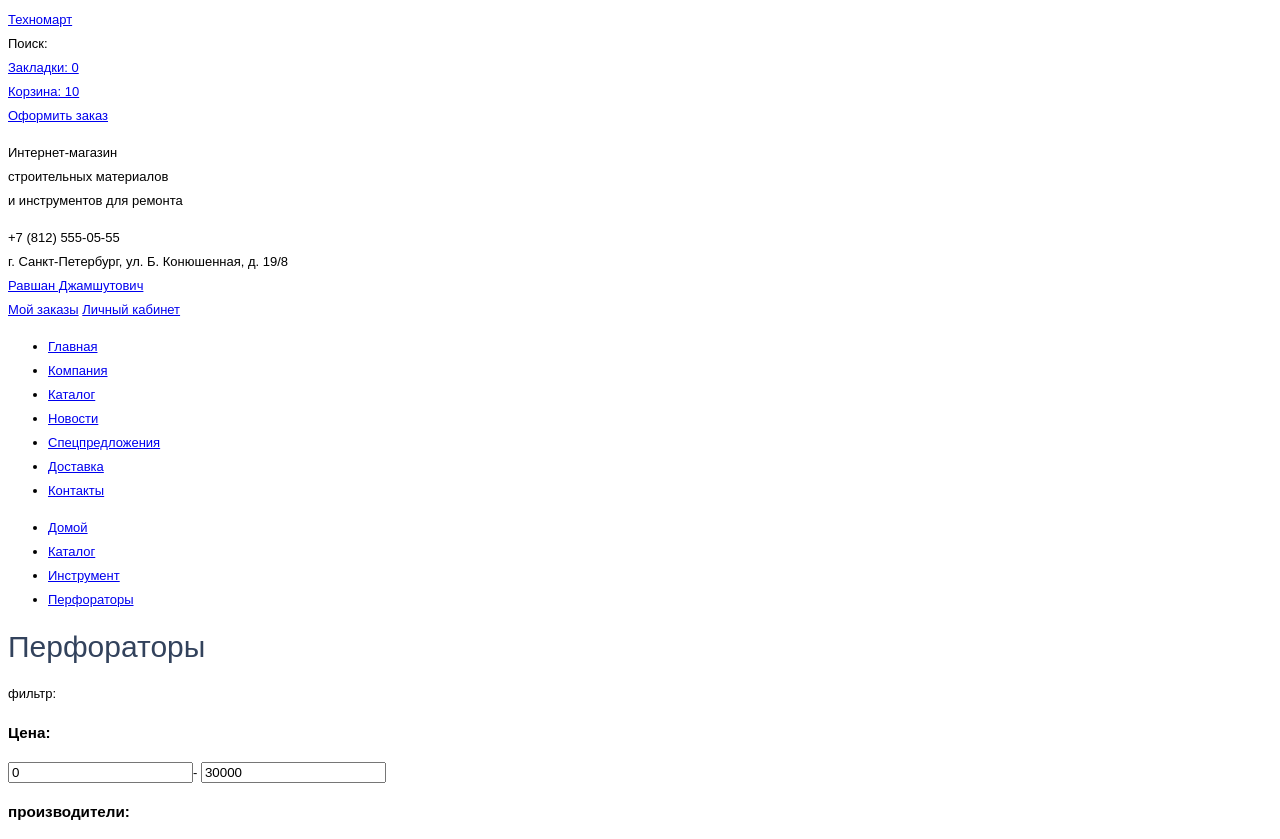
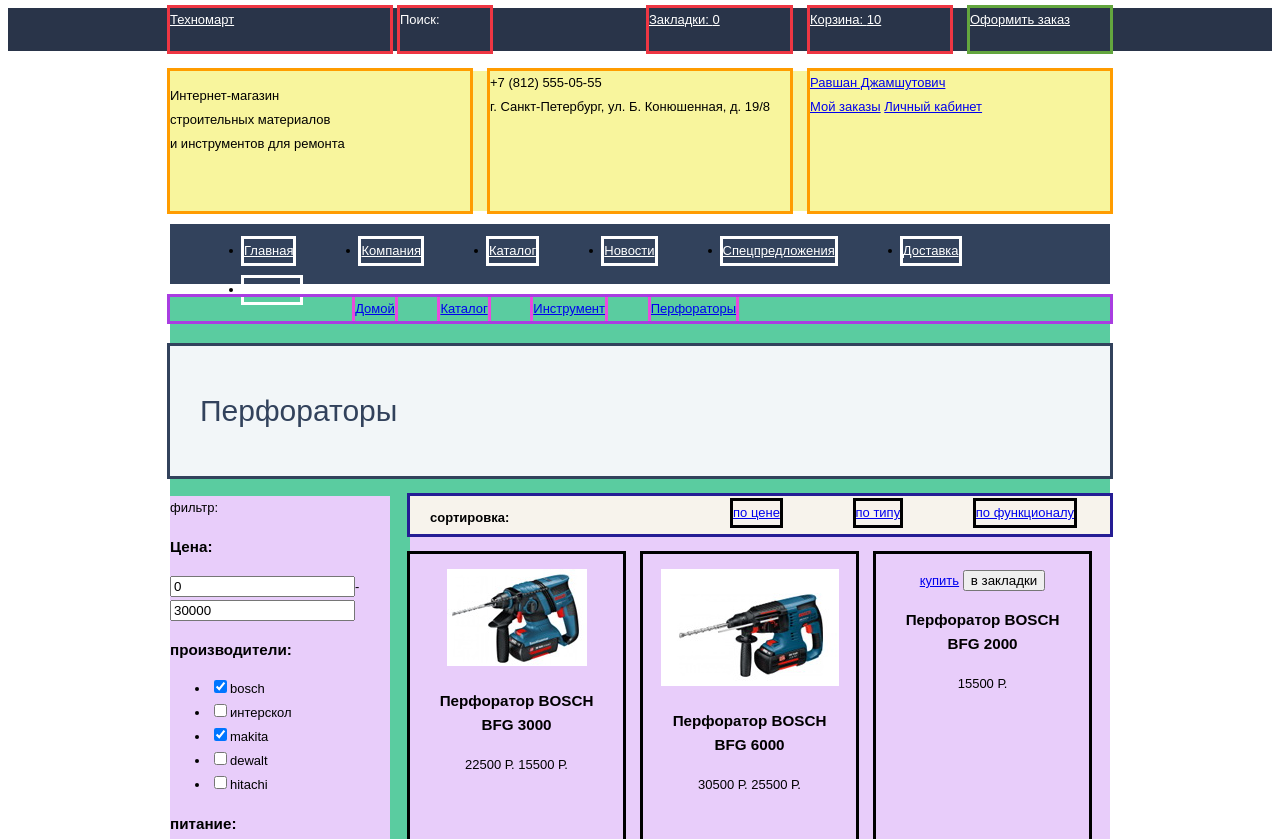
Before and after one commit to babkevka/163160-technomart, a plain HTML site: page catalog.html in a window 1280 px wide. Shown: the top 839 px of the page. Drawn offline with Linux system fonts and the light colour scheme.

Commit message:
catalog.html grid

```diff
--- a/catalog.html
+++ b/catalog.html
@@ -10,20 +10,25 @@
 <body>
     <header>
         <div class="main-header">
+            <div class="conteiner">
                 <div class="logo">
                     <a href="#">Техномарт</a>
                 </div>
                 <div class="search">Поиск:</div>
+                <div class="right">
                     <div class="share">
-                <a href="#">Закладки: 0</a>
+                        <a href="#">Закладки: <span class="value">0</span></a>
                     </div>
                     <div class="basket">
-                <a href="#">Корзина: 10</a>
+                        <a href="#">Корзина: <span class="value">10</a></a>
                     </div>
                     <div class="order">
                         <a href="#">Оформить заказ</a>
                     </div>
                 </div>
+            </div>
+        </div>
+        <div class="header-columns">
             <div class="column-left">
                 <p>Интернет-магазин
                     <br> строительных материалов
@@ -42,8 +47,9 @@
                     <a href="#">Личный кабинет</a>
                 </div>
             </div>
+        </div>
         <div class="navigation-header">
-            <ul>
+            <ul class="navigation-list">
                 <li>
                     <a href="#">Главная</a>
                 </li>
@@ -70,7 +76,7 @@
     </header>
     <div class="main">
         <div class="breadcrumbs">
-            <ul>
+            <ul class="breadcrumbs-list">
                 <li class="home">
                     <a href="#">Домой</a>
                 </li>
@@ -227,11 +233,17 @@
                     <li>
                         <a class="btn" href="#">3</a>
                     </li>
+                    <li>
+                        <a class="btn" href="#">cледующая</a>
+                    </li>
                 </ul>
-                <input type="submit" value="показать">
+            </div>
+        </div>
+        <div class="clear">
         </div>
     </div>
     <div class="perforators">
+        <div class="text">
             <h2>ПАРА СЛОВ О ПЕРФОРАТОРАХ</h2>
 
             <p>Перфоратор — универсальный строительный инструмент. Предназначен для сверления и долбления отверстий в кирпиче, бетоне и камне.&nbsp; Существуют электромеханические и пневматические перфораторы. Современные модели могут выполнять функции дрели, шуруповерта и отбойного молотка. В&nbsp; ассортиментном ряду есть выбор «трехрежимников»: в одном устройстве будут совмещены отбойный молоток и ударная дрель.</p>
@@ -239,12 +251,13 @@
     </div>
     <footer>
         <div class="footer-top">
+            <div class="wrapper">
                 <div class="left">
                     <div class="logo">
                         <a href="#">Техномарт</a>
                     </div>
                     <p>г. Санкт-Петербург, ул. Б. Конюшенная, д. 19/8
-                    <br> +7 (812) 555-05-55</p>
+                        <br><a href="tel:+71234567890">+ 7 (123) 456-78-90</ a>
                 </div>
                 <div class="right">
                     <div class="navi-1">
@@ -284,7 +297,9 @@
                     </div>
                 </div>
             </div>
+        </div>
         <div class="footer-bottom">
+            <div class="wrapper">
                 <section class="company">
                     <p>&copy; 2010–2016 Компания «Техномарт»
                         <br> Все права защищены
@@ -303,6 +318,7 @@
                     <a class="btn" href="https://htmlacademy.ru">HTML Academy</a>
                 </section>
             </div>
+        </div>
     </footer>
 </body>
 
--- a/css/style.css
+++ b/css/style.css
@@ -21,3 +21,303 @@ h2 {
     font-weight: normal;
     font-family: Arial;
 }
+
+.main-header {
+    background: #293449;
+    height: 43px;
+    color: #fff;
+    margin-bottom: 20px;
+}
+
+.main-header .conteiner {
+    width: 940px;
+    margin: auto;
+}
+
+.main-header a {
+    color: #fff;
+}
+
+.main-header .logo {
+    float: left;
+    outline: 3px #ee3643 solid;
+    width: 220px;
+    height: 43px;
+}
+
+.main-header .search {
+    float: left;
+    outline: 3px #ee3643 solid;
+    width: 90px;
+    height: 43px;
+    margin-left: 10px;
+}
+
+.main-header .right {
+    float: right;
+}
+
+.main-header .share {
+    float: left;
+    outline: 3px #ee3643 solid;
+    width: 141px;
+    height: 43px;
+    margin-left: 10px;
+    margin-right: 10px;
+}
+
+.main-header .basket {
+    float: left;
+    outline: 3px #ee3643 solid;
+    width: 140px;
+    height: 43px;
+    margin-left: 10px;
+    margin-right: 10px;
+}
+
+.main-header .order {
+    float: left;
+    outline: 3px #63a63e solid;
+    width: 140px;
+    height: 43px;
+    margin-left: 10px;
+}
+
+.header-columns {
+    width: 940px;
+    background: #f8f59d;
+    height: 140px;
+    margin-bottom: 20px;
+    margin: auto;
+}
+
+.header-columns .column-left {
+    float: left;
+    outline: 3px #ff9c00 solid;
+    width: 300px;
+    height: 140px;
+    margin-right: 10px;
+}
+
+.header-columns .column-center {
+    float: left;
+    outline: 3px #ff9c00 solid;
+    width: 300px;
+    height: 140px;
+    margin-left: 10px;
+    margin-right: 10px;
+}
+
+.header-columns .column-right {
+    float: left;
+    outline: 3px #ff9c00 solid;
+    width: 300px;
+    height: 140px;
+    margin-left: 10px;
+
+}
+
+.navigation-header {
+    width: 940px;
+    background: #32425c;
+    height: 60px;
+    margin-bottom: 60px;
+    margin: auto;
+}
+
+.navigation-list li {
+    float: left;
+    outline: 3px #fff solid;
+    margin-right: 34px;
+    margin-left: 34px;
+    margin-top: 15px;
+}
+
+.navigation-list a {
+    color: #fff;
+}
+
+.main {
+    width: 940px;
+    margin: auto;
+    background-color: #5acca0;
+}
+
+.breadcrumbs {
+   outline: 3px #a93de1 solid;
+   margin-bottom: 25px;
+}
+
+.breadcrumbs-list li {
+    display: inline-block;
+    outline: 3px #ea4add solid;
+    margin-right: 21px;
+    margin-left: 21px;
+}
+
+.main .header {
+    outline: 3px #32425c solid;
+    background: #f2f6f8;
+    padding-top: 30px;
+    padding-bottom: 30px;
+    padding-left: 30px;
+    margin-bottom: 20px;
+
+}
+
+.main .column-left {
+    float: left;
+    width: 220px;
+    background: #e8cdfa;
+}
+
+.main .column-right {
+    float: right;
+    width: 700px;
+    background: #e8cdfa;
+}
+
+.perforators {
+    clear: both;
+}
+
+.sorting {
+    height: 38px;
+    outline: 3px #251d94 solid;
+    background: #f7f3ec;
+    margin-bottom: 20px;
+}
+
+.sorting h4 {
+    float: left;
+    margin: 0;
+    padding-top: 10px;
+    padding-left: 20px;
+}
+
+.sorting ul {
+    float: right;
+    margin: 0;
+    margin-top: 5px;
+}
+
+.sorting li {
+    display: inline-block;
+    outline: 3px #000 solid;
+    margin-right: 36px;
+    margin-left: 36px;
+}
+
+.products {
+    margin-bottom: 50px;
+
+}
+
+.products .item {
+    float: left;
+    outline: 3px #000 solid;
+    width: 183px;
+    height: 290px;
+    text-align: center;
+    padding: 15px;
+    margin-bottom: 20px;
+    margin-right: 20px;
+}
+
+.pager {
+    clear: both;
+    margin-bottom: 60px;
+    padding-top: 40px;
+}
+
+.pager ul {
+   margin: 0;
+   padding: 0;
+}
+
+.pager li {
+    display: inline-block;
+    outline: 3px #000 solid;
+    margin-right: 5px;
+    margin-left: 5px;
+    padding : 7px 10px 7px 10px;
+}
+
+.clear {
+    clear: both;
+}
+
+.perforators {
+    background: #f2f6f8;
+    padding-top: 40px;
+    padding-bottom: 40px;
+}
+
+.perforators .text {
+    width: 950px;
+    outline: 3px #ea4add solid;
+    margin: auto;
+}
+
+.footer-top {
+    background: #32425c;
+    min-height: 190px;
+}
+
+.wrapper {
+    width: 950px;
+    outline: 3px #eae822 solid;
+    margin: auto;
+    color: #fff;
+    min-height: 106px;
+}
+
+.wrapper a{
+    color: #fff;
+}
+
+.wrapper .left {
+    float: left;
+    width: 320px;
+    outline: 3px #fff solid;
+}
+
+.wrapper .right {
+    float: right;
+    width: 570px;
+    outline: 3px #fff solid;
+}
+
+.footer-top li{
+    display: inline-block;
+}
+
+.footer-bottom {
+    background: #293449;
+    min-height: 106px;
+}
+
+.wrapper .company {
+    float: left;
+    outline: 3px #fff solid;
+    margin-right: 100px;
+}
+
+.wrapper .social {
+    float: left;
+    outline: 3px #fff solid;
+    width: 180px;
+    margin-right: 50px;
+}
+
+.wrapper .mail {
+    float: left;
+    outline: 3px #fff solid;
+    width: 150px;
+}
+
+.wrapper .copyright {
+    float: right;
+    outline: 3px #fff solid;
+    width: 150px;
+}
```
Lines whose indentation alone changed are shown as unchanged.
